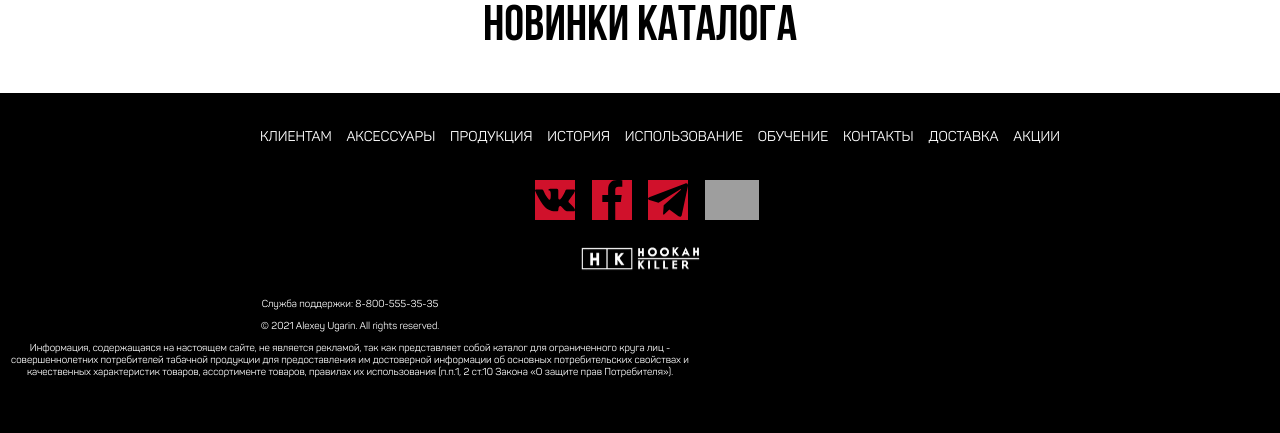
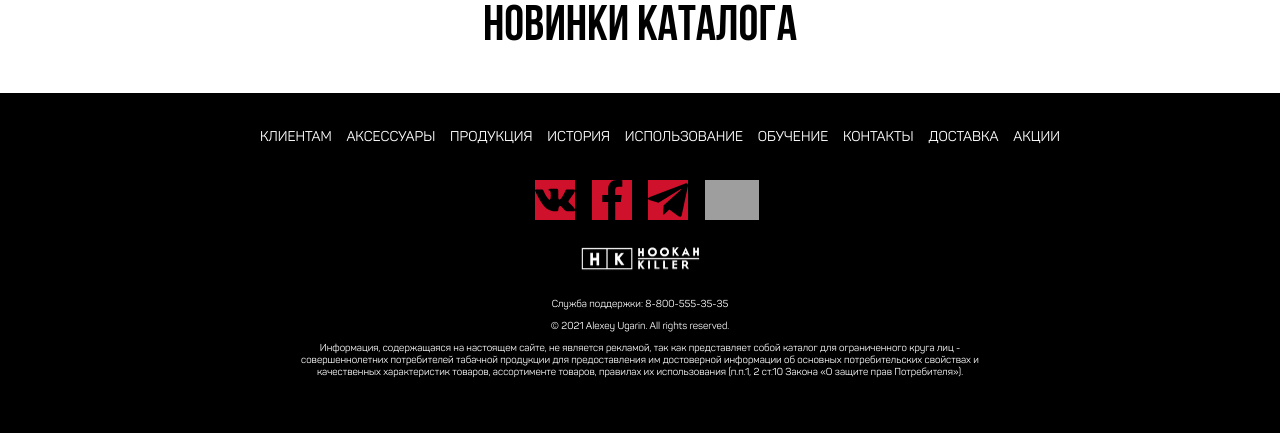
Before and after one commit to alexugarin/HookahKiller, a PHP site: page /index.php in a window 1280 px wide; the page is wider, and only the part inside the window is pictured. Shown: the part 2142-2575 px from the top of that part. Run offline with PHP 8.4, Linux system fonts and the light colour scheme; grey boxes are pictures that could not be loaded.

Commit message:
text footer

```diff
--- a/css/footer.css
+++ b/css/footer.css
@@ -39,8 +39,8 @@
 
 .footer-text {
     font-size:10px;
-    margin-bottom:20px;
     max-width:700px;
+    margin:0 auto 20px auto;
 }
 
 .footer .footer-social .social-button{
```
